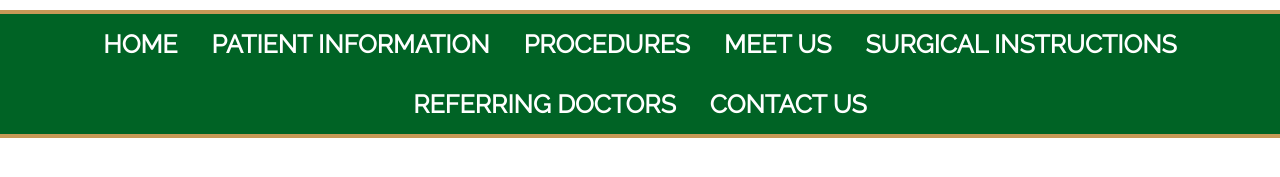
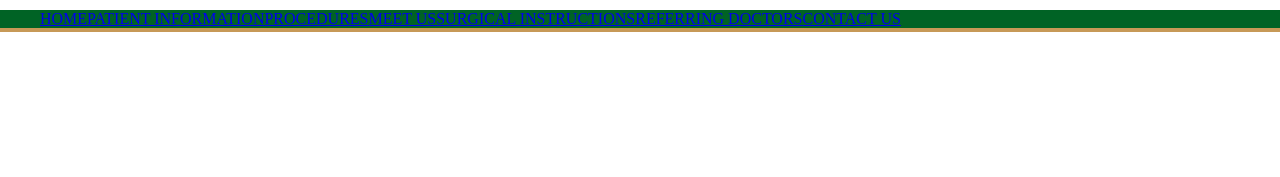
Before and after one commit to Thakorr/rgoms, a plain HTML site: page index.html in a window 1280 px wide. Shown: the part 259-436 px from the top of the page. Drawn offline with Linux system fonts and the light colour scheme.

Commit message:
reworking navigation

```diff
--- a/index.html
+++ b/index.html
@@ -28,8 +28,14 @@
         <h2>(956) 542-2870</h2>
       </div>
     </div>
-    <div class="header">
-      <a href="#" class="link">HOME</a> <a href="#" class="link">PATIENT INFORMATION</a> <a href="#" class="link">PROCEDURES</a> <a href="#" class="link">MEET US</a> <a href="#" class="link">SURGICAL INSTRUCTIONS</a> <a href="#" class="link">REFERRING DOCTORS</a> <a href="#" class="link">CONTACT US</a>
-    </div>
+    <ul class="navigation">
+      <li><a href="#">HOME</a></li>
+      <li><a href="#">PATIENT INFORMATION</a></li>
+      <li><a href="#">PROCEDURES</a></li>
+      <li><a href="#">MEET US</a></li>
+      <li><a href="#">SURGICAL INSTRUCTIONS</a></li>
+      <li><a href="#">REFERRING DOCTORS</a></li>
+      <li><a href="#">CONTACT US</a></li>
+    </ul>
   </body>
 </html>
--- a/resources/css/style.css
+++ b/resources/css/style.css
@@ -1,36 +1,12 @@
 body {
   margin: 0 auto;
   background-color: #FFF;
-}
-
-.header {
-  background-color: #006325;
-  border-bottom: 4px solid #C79957;
-  border-top: 4px solid #C79957;
-  position: absolute;
-  position: fixed;
-  width: 100%;
-  text-align: center;
 }
 
 .container {
   display: flex;
   font-family: Raleway;
   font-size: 11px;
-}
-
-.link {
-  font-family: Raleway;
-  font-size: 25px;
-  color: white;
-  font-weight: bold;
-  display: inline-block;
-  padding: 15px;
-  text-decoration: none;
-}
-
-.link:hover {
-  color: #C79957;
 }
 
 .left {
@@ -43,3 +19,11 @@ body {
   text-align: right;
   justify-content: right;
 }
+
+.navigation {
+  list-style: none;
+  margin: 0;
+  background-color: #006325;
+  display: flex;
+  border-bottom: 4px solid #C79957;
+}
```
